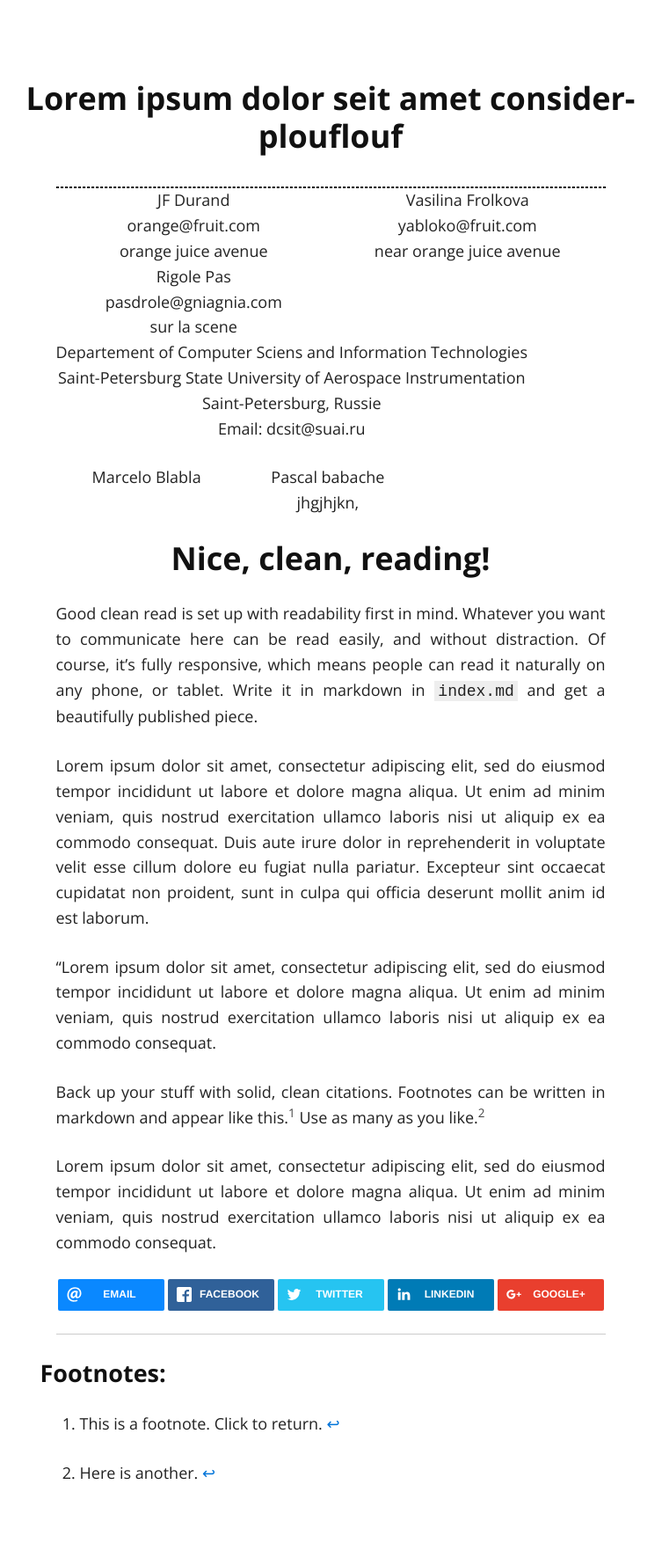
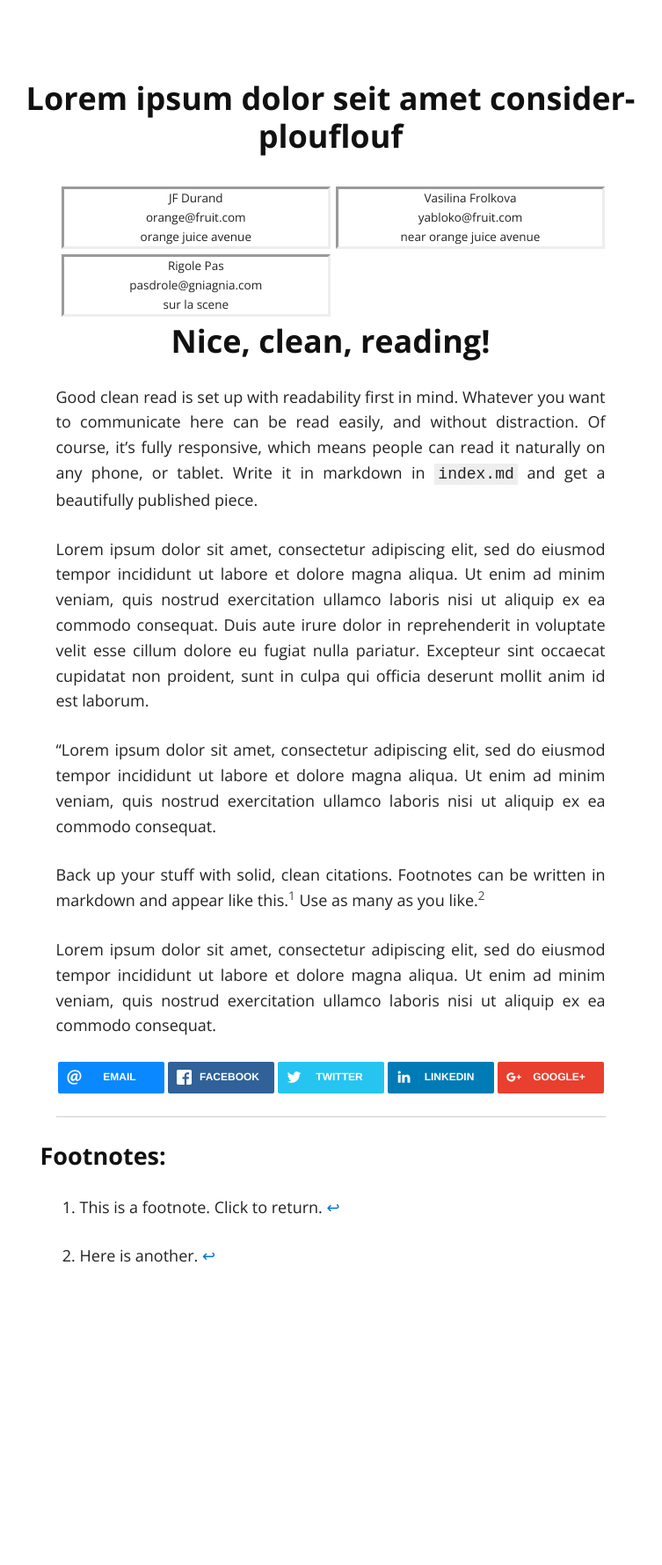
Before and after one commit to whispyy/test_gh-pages, a Jekyll site: the page built from index.md, in a window 1280 px wide. Shown: the whole page at 88% size, without its empty margins (264-1017 px from the left). Built offline with Jekyll 4.4.1, drawn with Linux system fonts in a browser that asks for light colours; nearby versions of some CDN libraries; after the commit the page ends 1532 px from its top, so only the background shows below that.

Commit message:
Borders for the autors

```diff
--- a/css/solo.css
+++ b/css/solo.css
@@ -217,15 +217,22 @@ pre > code {
 }
 
 /*Gestion des auteurs (Аютёр)*/
-.auteurs{
-  border: dashed 1px black;
+.authors{
+
+
 }
 
 .auteur{
+
+  font-size: 75%;
   float: left;
   text-align: center;
   /*min-width: 33%;*/
-  width: 50%;
+  width: 48%;
+  margin-bottom: 1%;
+  border-style: inset;
+  margin-left: 1%;
+
 }
 
 /* This gets Google to fall into place */
--- a/index.md
+++ b/index.md
@@ -6,7 +6,7 @@ layout: default
 {: style="float:left; text-align: center"} -->
 
 
-Departement of Computer Sciens and Information Technologies
+<!--Departement of Computer Sciens and Information Technologies
 <br/>Saint-Petersburg State University of Aerospace Instrumentation
 <br/>Saint-Petersburg, Russie
 <br/>Email: dcsit@suai.ru
@@ -15,7 +15,7 @@ Marcelo Blabla
 {: style="float:left; text-align: center; min-width: 33%"}
 Pascal babache
 <br/>jhgjhjkn,
-{: style="float:left; text-align: center; min-width: 33%"}
+{: style="float:left; text-align: center; min-width: 33%"} -->
 
 ### Nice, clean, reading!
 {: style="clear:both; text-align: center;"}
```
